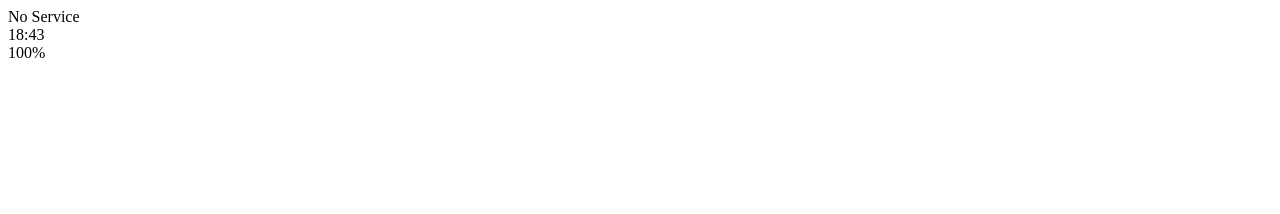
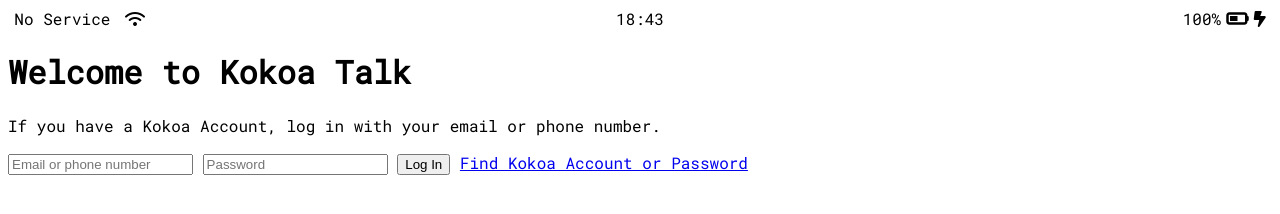
Before and after one commit to gy31/kokoa-clone, a plain HTML site: page index.html in a window 1280 px wide. Drawn offline with Linux system fonts and the light colour scheme; a web font is replaced by a local one.

Commit message:
create css

```diff
--- /dev/null
+++ b/css/styles.css
@@ -0,0 +1,26 @@
+@import url('https://fonts.googleapis.com/css2?family=Inspiration&family=Roboto+Mono&display=swap');
+body{
+    font-family: 'Roboto Mono', monospace;
+}
+.status-bar{
+    display: flex;
+    justify-content: center;
+}
+.status-bar__column {
+    width: 33%;
+}
+.status-bar__column:first-child span{
+    margin-right: 5px;
+}
+.status-bar__column:nth-child(2){
+    display: flex;
+    justify-content: center;
+}
+.status-bar__column:last-child{
+    display: flex;
+    justify-content: flex-end;
+    align-items: center;
+}
+.status-bar__column .fa-battery-half{
+    margin: 0px 5px;
+}
--- a/index.html
+++ b/index.html
@@ -1,25 +1,38 @@
 <!DOCTYPE html>
 <html lang="en">
 <head>
+    <link rel="stylesheet" href="css/styles.css">
     <meta charset="UTF-8">
     <meta http-equiv="X-UA-Compatible" content="IE=edge">
     <meta name="viewport" content="width=device-width, initial-scale=1.0">
     <title>Welcome to Kokoa Talk</title>
 </head>
 <body>
-    <div id="status-bar">
-        <div class="status-bar_column">
+    <div class="status-bar">
+        <div class="status-bar__column">
             <span>No Service</span>
-            <!-- TO DO : Wifi Icon -->
+            <i class="fa-solid fa-wifi"></i>
         </div>
-        <div class="status-bar_column">
+        <div class="status-bar__column">
             <span>18:43</span>
         </div>
-        <div class="status-bar_column">
+        <div class="status-bar__column">
             <span>100%</span>
-            <!--Battery Icon-->
-            <!--Lightening Icon-->
+            <i class="fa-solid fa-battery-half fa-lg"></i>
+            <i class="fa-solid fa-bolt-lightning"></i>
         </div>
     </div>
+    <header class="welcome-header">
+        <h1 class="welcome-header__title">Welcome to Kokoa Talk</h1>
+        <p class="welcome-header__text">If you have a Kokoa Account, log in with your email or phone number.</p>
+    </header>
+    <form id="login-form">
+        <input type="text" placeholder="Email or phone number" />
+        <input type="password" placeholder="Password" />
+        <input type="submit" value="Log In" />
+        <a href="#">Find Kokoa Account or Password</a>
+    </form>
+
+    <script src="https://kit.fontawesome.com/e8c47bdc27.js" crossorigin="anonymous"></script>
 </body>
 </html>
```
